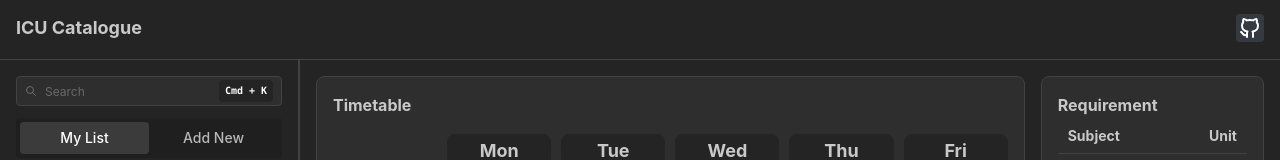
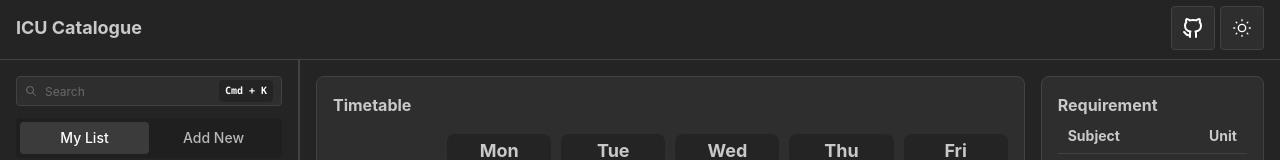
Before and after one commit to ItsukiKigoshi/icu-catalogue, a Next.js app: page / in a window 1280 px wide. Shown: the top 160 px of the page. Built offline with nearby package versions, Linux system fonts and the light colour scheme.

Commit message:
Refactor HeaderSimple component

```diff
--- a/components/HeaderSimple/HeaderSimple.module.css
+++ b/components/HeaderSimple/HeaderSimple.module.css
@@ -35,3 +35,28 @@
     color: var(--mantine-color-white);
   }
 }
+
+.icon {
+  width: rem(22px);
+  height: rem(22px);
+}
+
+.dark {
+  @mixin dark {
+    display: none;
+  }
+
+  @mixin light {
+    display: block;
+  }
+}
+
+.light {
+  @mixin light {
+    display: none;
+  }
+
+  @mixin dark {
+    display: block;
+  }
+}
--- a/components/HeaderSimple/HeaderSimple.tsx
+++ b/components/HeaderSimple/HeaderSimple.tsx
@@ -1,9 +1,18 @@
 "use client";
 import { useState } from "react";
-import { Container, Group, Burger, Text, ActionIcon } from "@mantine/core";
+import {
+  Container,
+  Group,
+  Burger,
+  Text,
+  ActionIcon,
+  useComputedColorScheme,
+  useMantineColorScheme,
+} from "@mantine/core";
 import classes from "./HeaderSimple.module.css";
 import React from "react";
-import { IconBrandGithub } from "@tabler/icons-react";
+import cx from "clsx";
+import { IconBrandGithub, IconMoon, IconSun } from "@tabler/icons-react";
 
 const links = [
   { link: "/about", label: "Features" },
@@ -17,6 +26,10 @@
   toggle: React.MouseEventHandler<HTMLButtonElement> | undefined;
 }) {
   const [active, setActive] = useState(links[0].link);
+  const { setColorScheme } = useMantineColorScheme();
+  const computedColorScheme = useComputedColorScheme("light", {
+    getInitialValueInEffect: true,
+  });
 
   /*
   const items = links.map((link) => (
@@ -38,6 +51,7 @@
   return (
     <header>
       <Container size="max" className={classes.inner}>
+        <Group gap={5}>
           <Burger
             opened={props.opened}
             onClick={props.toggle}
@@ -48,16 +62,31 @@
           <Text size="lg" fw={700}>
             ICU Catalogue
           </Text>
+        </Group>
+        <Group gap={5}>
           <ActionIcon
             component="a"
             href="https://github.com/ItsukiKigoshi/icu-catalogue"
-          variant="filled"
+            target="_blank"
             color="gray"
+            variant="default"
+            size="xl"
             aria-label="Open in a new tab"
-          target="_blank"
           >
             <IconBrandGithub />
           </ActionIcon>
+          <ActionIcon
+            onClick={() =>
+              setColorScheme(computedColorScheme === "light" ? "dark" : "light")
+            }
+            variant="default"
+            size="xl"
+            aria-label="Toggle color scheme"
+          >
+            <IconSun className={cx(classes.icon, classes.light)} stroke={1.5} />
+            <IconMoon className={cx(classes.icon, classes.dark)} stroke={1.5} />
+          </ActionIcon>
+        </Group>
       </Container>
     </header>
   );
```
Lines whose indentation alone changed are shown as unchanged.
